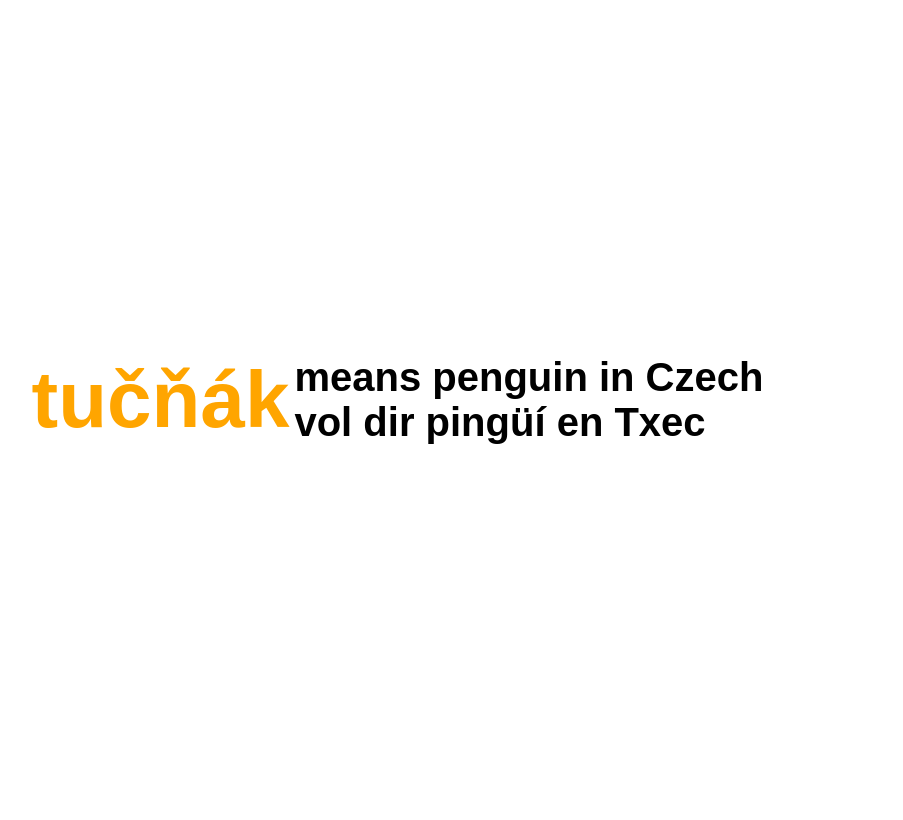
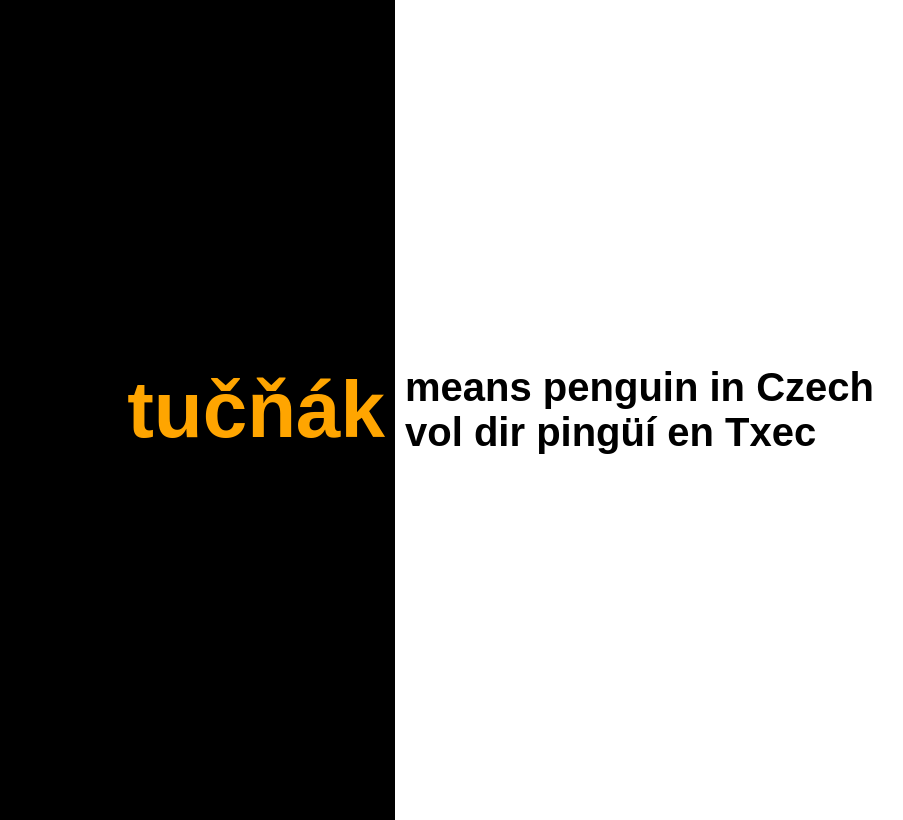
Before and after one commit to NilVentosa/tucnakco, a plain HTML site: page index.html in a window 1280 px wide. Shown: the whole page, without its empty margins (245-1148 px from the left). Drawn offline with Linux system fonts and the light colour scheme.

Commit message:
Change design to half half

```diff
--- a/css/main.css
+++ b/css/main.css
@@ -13,25 +13,38 @@ html {
     height: 100%;
 }
 
-.container {
+body {
     display: flex;
-    align-items: center;
-    justify-content: center;
+    width: 100%;
+    height: 100%;
+    margin: 0px;
 }
 
 .tucnak {
+    display: flex;
     font-size: 80px;
     font-weight: 900;
 	color: var(--orange);
+    background-color: black;
+    height:100%;
+    width: 50%;
+    align-items: center;
+    justify-content: flex-end;
+    padding: 10px;
 }
 
 .languages {
+    padding: 10px;
+    flex-direction: column;
+    display: flex;
     font-weight: 700;
     font-size: 40px;
+    height:100%;
+    width: 50%;
+    justify-content: center;
+    align-items: flex-start;
 }
 
 p {
-    margin-top: 0px;
-    margin-bottom: 0px;
-    margin-left: 5px;
+    margin: 0px;
 }
--- a/index.html
+++ b/index.html
@@ -6,13 +6,11 @@
 	<title>tucnak.co</title>
 </head>
 <body>
-	<div class="container" id="container">
-        <p class="tucnak" id="tucnak">tučňák</p>
+    <div class="tucnak" id="tucnak"><p>tučňák</p></div>
         <div id="languages" class="languages">
             <p>means penguin in Czech</p>
             <p>vol dir pingüí en Txec</p>
         </div>
-	</div>
 	<script src="js/script.js"></script>
 </body>
 </html>
```
